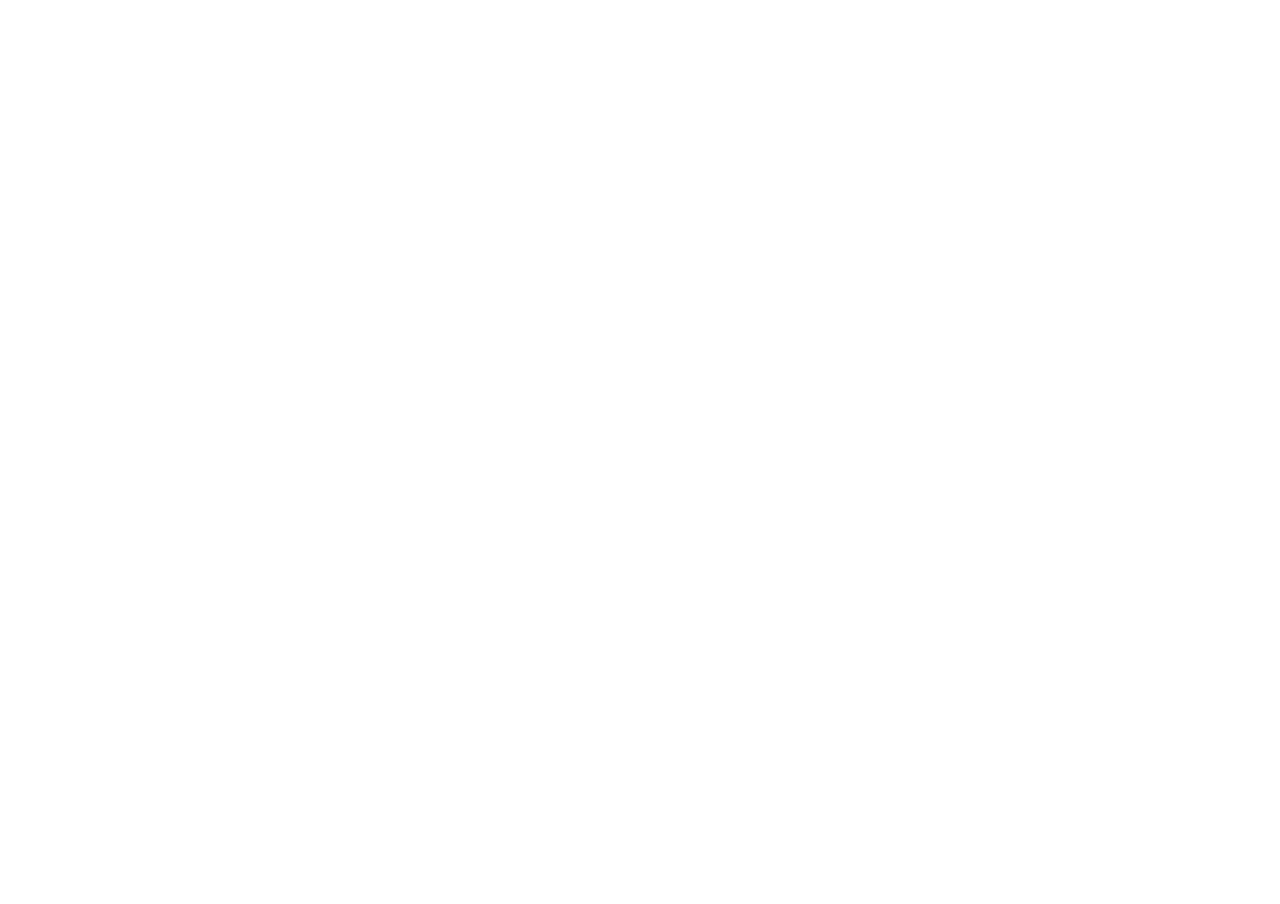
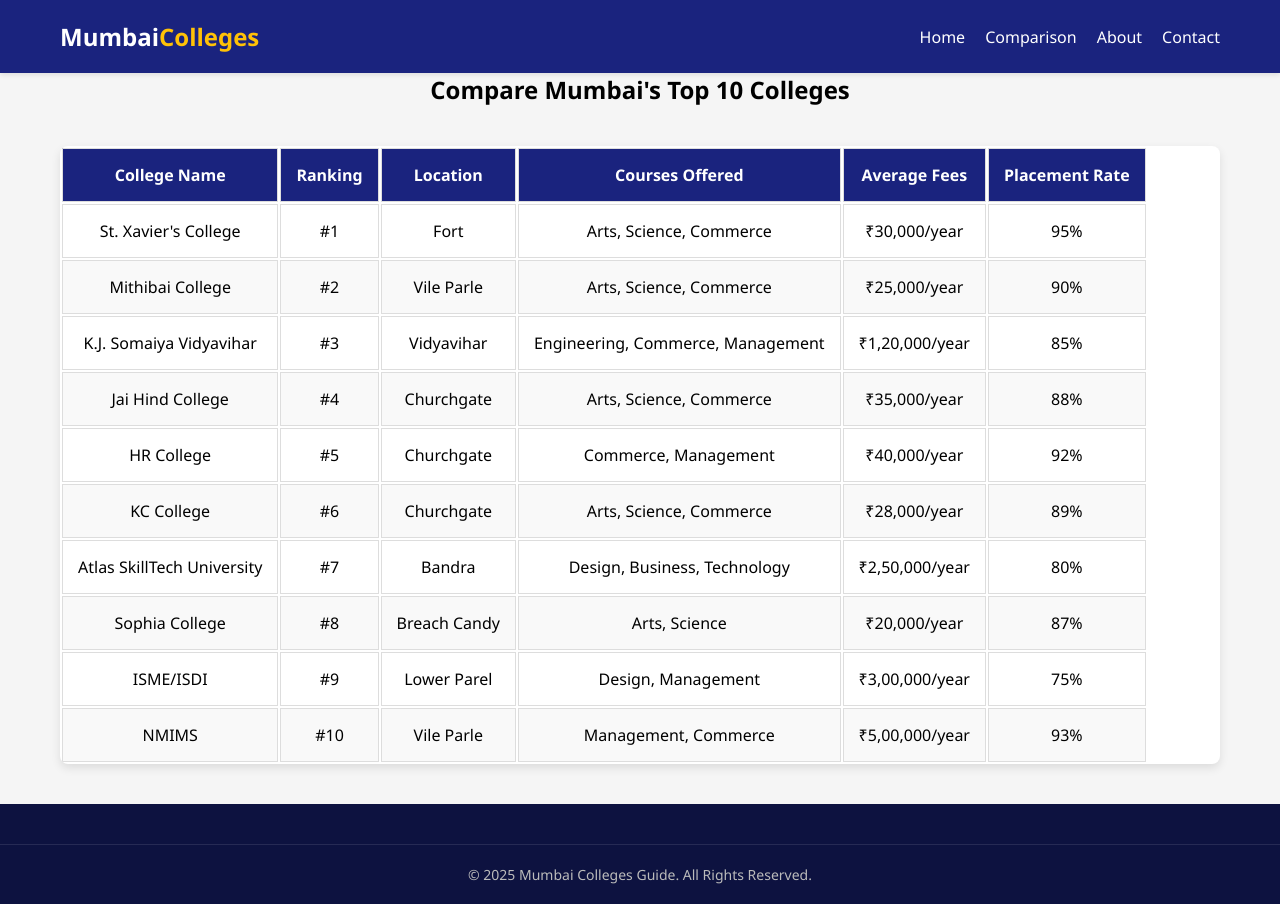
Before and after one commit to 19rishabh/MumbaiColleges, a plain HTML site: page comparison.html in a window 1280 px wide. Before the commit the page ends 800 px from the top, so only its background shows below. Drawn offline with Linux system fonts and the light colour scheme.

Commit message:
Add contact, about and comparison

```diff
--- a/about.html
+++ b/about.html
@@ -0,0 +1,56 @@
+<!DOCTYPE html>
+<html lang="en">
+<head>
+    <meta charset="UTF-8">
+    <meta name="viewport" content="width=device-width, initial-scale=1.0">
+    <title>About Us</title>
+    <link rel="stylesheet" href="styles1.css">
+</head>
+<body>
+    <header>
+        <div class="container header-content">
+            <div class="logo">
+                <h1>Edu<span>Compare</span></h1>
+            </div>
+            <nav>
+                <ul>
+                    <li><a href="index.html">Home</a></li>
+                    <li><a href="comparison.html">Compare</a></li>
+                    <li><a href="about.html">About</a></li>
+                    <li><a href="contact.html">Contact</a></li>
+                </ul>
+            </nav>
+        </div>
+    </header>
+
+    <section class="hero">
+        <div class="hero-content">
+            <h2>About Us</h2>
+            <p>Discover how we help students make informed decisions about colleges and courses.</p>
+        </div>
+    </section>
+
+    <section class="container features">
+        <div class="section-heading">
+            <h2>Who We Are</h2>
+            <p>EduCompare is dedicated to helping students find the best educational institutions that fit their needs.</p>
+        </div>
+        <div class="features-grid">
+            <div class="feature-card">
+                <h3>Our Mission</h3>
+                <p>To provide transparent and accurate comparisons of colleges to aid students in making the best choice.</p>
+            </div>
+            <div class="feature-card">
+                <h3>Our Vision</h3>
+                <p>We aim to be the go-to platform for students seeking reliable education-related information.</p>
+            </div>
+        </div>
+    </section>
+
+    <footer>
+        <div class="footer-bottom">
+            <p>&copy; 2025 EduCompare. All rights reserved.</p>
+        </div>
+    </footer>
+</body>
+</html>
--- a/comparison.html
+++ b/comparison.html
@@ -0,0 +1,137 @@
+<!DOCTYPE html>
+<html lang="en">
+<head>
+    <meta charset="UTF-8">
+    <meta name="viewport" content="width=device-width, initial-scale=1.0">
+    <title>College Comparison - Top 10 Colleges of Mumbai</title>
+    <link rel="stylesheet" href="styles1.css">
+</head>
+<body>
+
+<!-- Header -->
+<header>
+    <div class="container header-content">
+        <div class="logo"><h1>Mumbai<span>Colleges</span></h1></div>
+        <nav>
+            <ul>
+                <li><a href="index.html">Home</a></li>
+                <li><a href="comparison.html">Comparison</a></li>
+                <li><a href="about.html">About</a></li>
+                <li><a href="contact.html">Contact</a></li>
+            </ul>
+        </nav>
+    </div>
+</header>
+
+<!-- Comparison Section -->
+<section class="comparison-section">
+    <div class="container">
+        <h2 class="section-heading">Compare Mumbai's Top 10 Colleges</h2>
+        <div class="comparison-table">
+            <table>
+                <thead>
+                    <tr>
+                        <th>College Name</th>
+                        <th>Ranking</th>
+                        <th>Location</th>
+                        <th>Courses Offered</th>
+                        <th>Average Fees</th>
+                        <th>Placement Rate</th>
+                    </tr>
+                </thead>
+                <tbody>
+                    <tr>
+                        <td>St. Xavier's College</td>
+                        <td>#1</td>
+                        <td>Fort</td>
+                        <td>Arts, Science, Commerce</td>
+                        <td>₹30,000/year</td>
+                        <td>95%</td>
+                    </tr>
+                    <tr>
+                        <td>Mithibai College</td>
+                        <td>#2</td>
+                        <td>Vile Parle</td>
+                        <td>Arts, Science, Commerce</td>
+                        <td>₹25,000/year</td>
+                        <td>90%</td>
+                    </tr>
+                    <tr>
+                        <td>K.J. Somaiya Vidyavihar</td>
+                        <td>#3</td>
+                        <td>Vidyavihar</td>
+                        <td>Engineering, Commerce, Management</td>
+                        <td>₹1,20,000/year</td>
+                        <td>85%</td>
+                    </tr>
+                    <tr>
+                        <td>Jai Hind College</td>
+                        <td>#4</td>
+                        <td>Churchgate</td>
+                        <td>Arts, Science, Commerce</td>
+                        <td>₹35,000/year</td>
+                        <td>88%</td>
+                    </tr>
+                    <tr>
+                        <td>HR College</td>
+                        <td>#5</td>
+                        <td>Churchgate</td>
+                        <td>Commerce, Management</td>
+                        <td>₹40,000/year</td>
+                        <td>92%</td>
+                    </tr>
+                    <tr>
+                        <td>KC College</td>
+                        <td>#6</td>
+                        <td>Churchgate</td>
+                        <td>Arts, Science, Commerce</td>
+                        <td>₹28,000/year</td>
+                        <td>89%</td>
+                    </tr>
+                    <tr>
+                        <td>Atlas SkillTech University</td>
+                        <td>#7</td>
+                        <td>Bandra</td>
+                        <td>Design, Business, Technology</td>
+                        <td>₹2,50,000/year</td>
+                        <td>80%</td>
+                    </tr>
+                    <tr>
+                        <td>Sophia College</td>
+                        <td>#8</td>
+                        <td>Breach Candy</td>
+                        <td>Arts, Science</td>
+                        <td>₹20,000/year</td>
+                        <td>87%</td>
+                    </tr>
+                    <tr>
+                        <td>ISME/ISDI</td>
+                        <td>#9</td>
+                        <td>Lower Parel</td>
+                        <td>Design, Management</td>
+                        <td>₹3,00,000/year</td>
+                        <td>75%</td>
+                    </tr>
+                    <tr>
+                        <td>NMIMS</td>
+                        <td>#10</td>
+                        <td>Vile Parle</td>
+                        <td>Management, Commerce</td>
+                        <td>₹5,00,000/year</td>
+                        <td>93%</td>
+                    </tr>
+                </tbody>
+            </table>
+        </div>
+    </div>
+</section>
+
+<!-- Footer -->
+<footer>
+    <div class="footer-bottom">
+        <p>&copy; 2025 Mumbai Colleges Guide. All Rights Reserved.</p>
+    </div>
+</footer>
+
+</body>
+</html>
--- a/styles1.css
+++ b/styles1.css
@@ -533,3 +533,28 @@ footer {
         padding: 8px;
     }
 }
+
+/* comparison */
+
+.comparison-table {
+    width: 100%;
+    border-collapse: collapse;
+    margin: 40px 0;
+    background: white;
+    box-shadow: 0 4px 10px rgba(0, 0, 0, 0.1);
+    border-radius: 8px;
+    overflow: hidden;
+}
+.comparison-table th, .comparison-table td {
+    padding: 15px;
+    border: 1px solid #ddd;
+    text-align: center;
+}
+.comparison-table th {
+    background-color: #1a237e;
+    color: white;
+    font-weight: bold;
+}
+.comparison-table tr:nth-child(even) {
+    background-color: #f9f9f9;
+}
```
Also changed, not shown: contact.html (+68 -0 lines).
